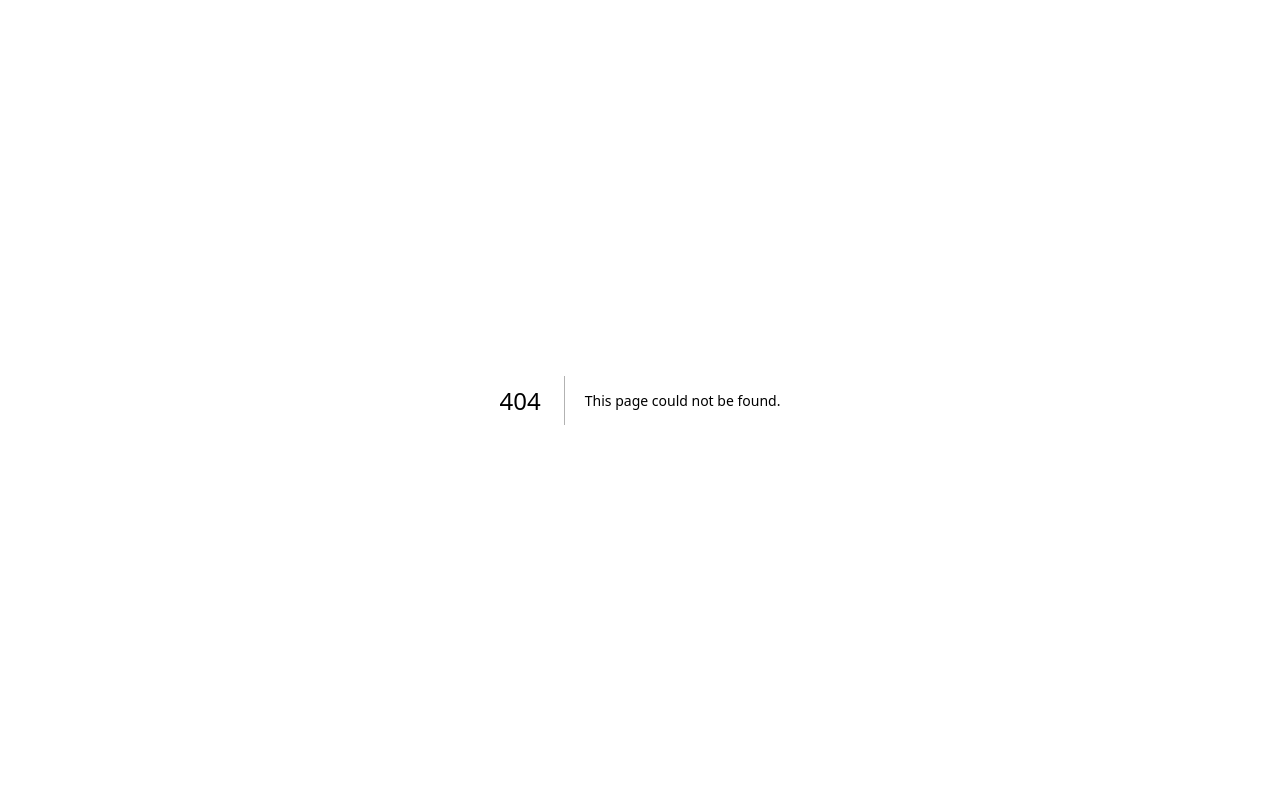
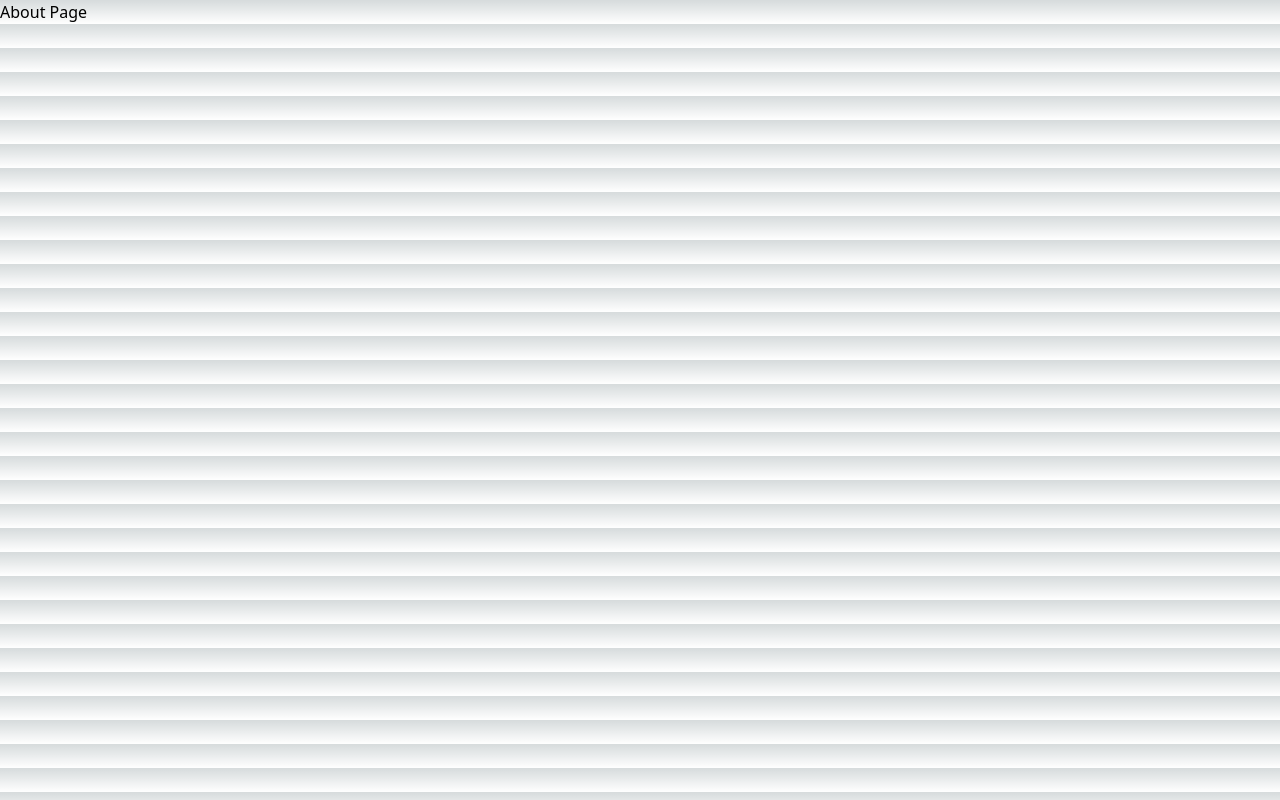
Before and after one commit to teppei1994667/nextjs_practice, a Next.js app: page /about in a window 1280 px wide. Before the commit this address had no page. Built offline with nearby package versions, Linux system fonts and the light colour scheme.

Commit message:
About Page 作成

```diff
--- /dev/null
+++ b/pages/about.tsx
@@ -0,0 +1,7 @@
+const About = () => {
+  return (
+    <h1>About Page</h1>
+  )
+}
+
+export default About
```
